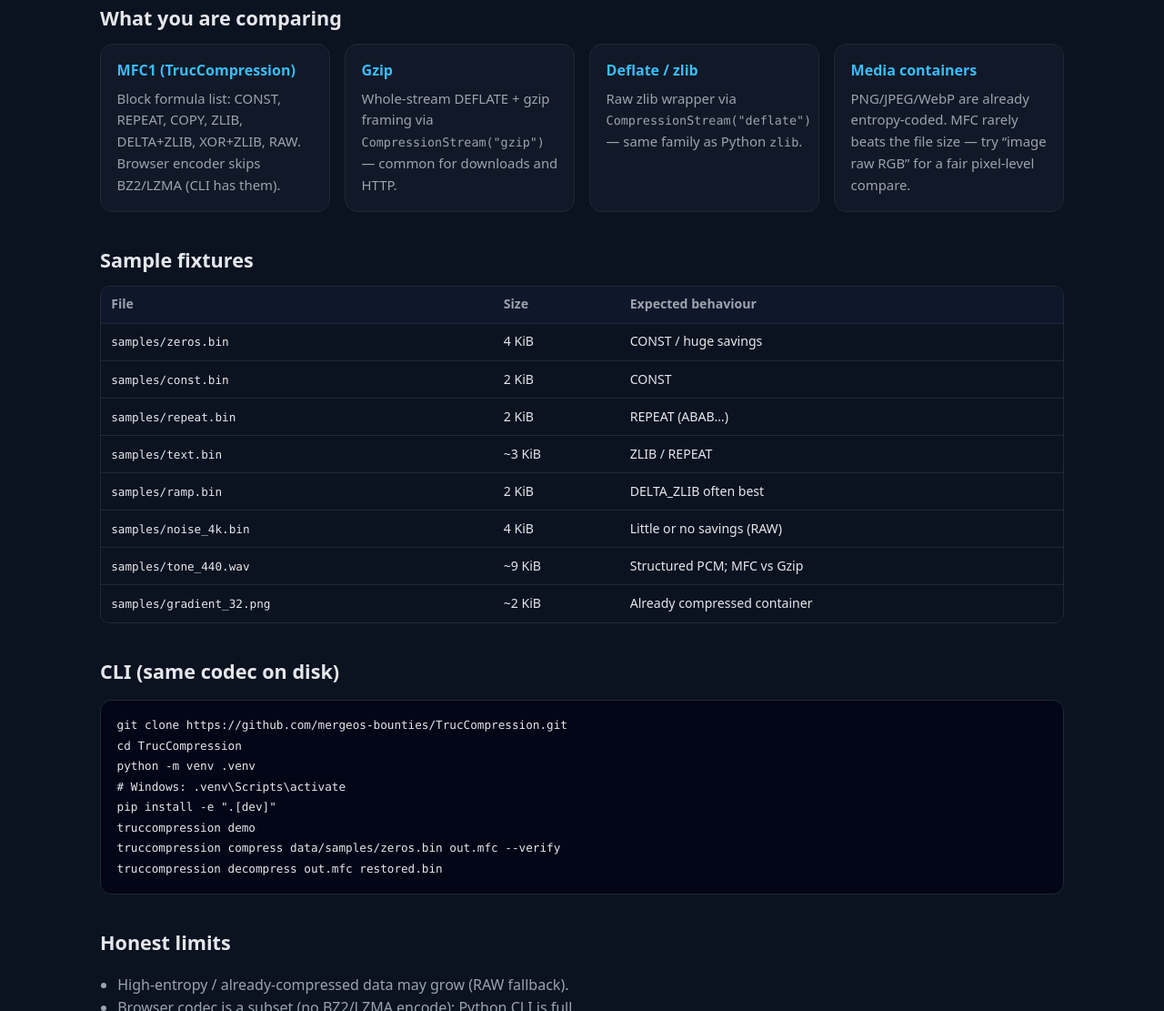
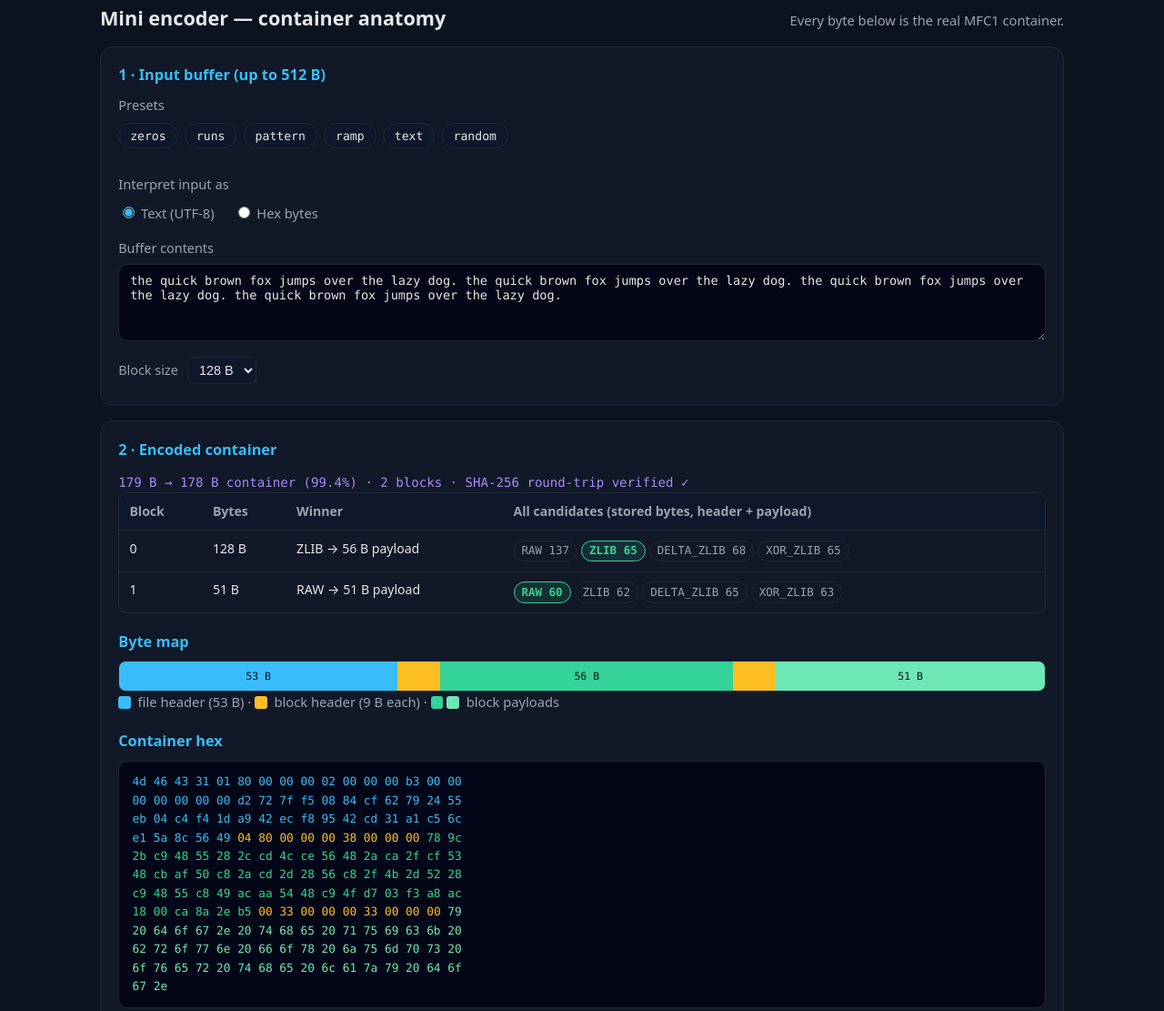
Before and after one commit to mergeos-bounties/TrucCompression, a plain HTML site: page docs/index.html in a window 1280 px wide. Shown: the part 1689-2800 px from the top of the page at 91% size. Drawn offline with Linux system fonts and the light colour scheme; no server answers.

Commit message:
Pages: mini encoder with container anatomy, byte map, hex view (closes #4) (#11)

```diff
--- a/docs/index.html
+++ b/docs/index.html
@@ -113,6 +113,74 @@
       </div>
     </section>
 
+    <section id="mini-encoder" class="playground">
+      <div class="section-head">
+        <h2>Mini encoder — container anatomy</h2>
+        <p id="miniStatus" class="status" aria-live="polite">
+          Type bytes or pick a preset to watch MFC1 encode them live.
+        </p>
+      </div>
+
+      <div class="panel">
+        <h3>1 · Input buffer (up to 512 B)</h3>
+        <fieldset class="mini-fieldset">
+          <legend class="hint">Presets</legend>
+          <div class="samples" role="group" aria-label="Buffer presets">
+            <button type="button" class="chip" data-preset="zeros" title="96 zero bytes — CONST wins">zeros</button>
+            <button type="button" class="chip" data-preset="runs" title="Three long byte runs">runs</button>
+            <button type="button" class="chip" data-preset="pattern" title="ABAB… — REPEAT wins">pattern</button>
+            <button type="button" class="chip" data-preset="ramp" title="Rising bytes — DELTA_ZLIB wins">ramp</button>
+            <button type="button" class="chip" data-preset="text" title="English sentence — ZLIB wins">text</button>
+            <button type="button" class="chip" data-preset="random" title="Random bytes — RAW fallback">random</button>
+          </div>
+        </fieldset>
+
+        <fieldset class="mini-fieldset">
+          <legend class="hint">Interpret input as</legend>
+          <label class="mini-radio"><input type="radio" name="miniMode" value="text" checked /> Text (UTF-8)</label>
+          <label class="mini-radio"><input type="radio" name="miniMode" value="hex" /> Hex bytes</label>
+        </fieldset>
+
+        <label class="mini-label" for="miniInput">Buffer contents</label>
+        <textarea id="miniInput" class="mini-input" rows="4" spellcheck="false"></textarea>
+
+        <label class="mini-label" for="miniBlock">Block size
+          <select id="miniBlock" class="mini-select">
+            <option value="64">64 B</option>
+            <option value="128" selected>128 B</option>
+            <option value="256">256 B</option>
+          </select>
+        </label>
+      </div>
+
+      <div class="panel">
+        <h3>2 · Encoded container</h3>
+        <p id="miniSummary" class="file-meta" aria-live="polite">—</p>
+
+        <div class="table-wrap">
+          <table class="cmp" aria-label="Per-block encoding decisions">
+            <thead>
+              <tr><th>Block</th><th>Bytes</th><th>Winner</th><th>All candidates (stored bytes, header + payload)</th></tr>
+            </thead>
+            <tbody id="miniBlocks">
+              <tr><td colspan="4" class="muted">Encoding…</td></tr>
+            </tbody>
+          </table>
+        </div>
+
+        <h3 class="mini-sub">Byte map</h3>
+        <div id="miniMap" class="mini-map" role="img" aria-label="Container byte map"></div>
+        <p class="hint mini-legend">
+          <span class="key fh"></span> file header (53 B) ·
+          <span class="key bh"></span> block header (9 B each) ·
+          <span class="key pl"></span><span class="key pl2"></span> block payloads
+        </p>
+
+        <h3 class="mini-sub">Container hex</h3>
+        <pre id="miniHex" class="ops mini-hex" tabindex="0" aria-label="Container bytes in hexadecimal, colored by region"></pre>
+      </div>
+    </section>
+
     <section>
       <h2>What you are comparing</h2>
       <div class="grid">
@@ -194,5 +262,6 @@ truccompression decompress out.mfc restored.bin</code></pre>
 
   <script src="mfc.js"></script>
   <script src="app.js"></script>
+  <script src="mini.js"></script>
 </body>
 </html>
--- a/docs/mfc.js
+++ b/docs/mfc.js
@@ -171,7 +171,7 @@
     return true;
   }
 
-  async function encodeBlock(block, previous) {
+  async function encodeBlockCandidates(block, previous) {
     const candidates = [{ opcode: OP.RAW, payload: block }];
 
     if (block.length && block.every((b) => b === block[0])) {
@@ -204,6 +204,11 @@
       /* CompressionStream missing — RAW only */
     }
 
+    return candidates;
+  }
+
+  async function encodeBlock(block, previous) {
+    const candidates = await encodeBlockCandidates(block, previous);
     let best = candidates[0];
     let bestSize = 9 + best.payload.length;
     for (const c of candidates) {
@@ -365,6 +370,9 @@
   global.MFC = {
     OP,
     OP_NAMES,
+    FILE_HEADER_SIZE: 53,
+    BLOCK_HEADER_SIZE: 9,
+    encodeBlockCandidates,
     compressBytes,
     decompressBytes,
     gzipBytes,
--- /dev/null
+++ b/docs/mini.js
@@ -0,0 +1,307 @@
+/**
+ * Mini encoder — interactive anatomy of the MFC1 container for small buffers.
+ * Pure client-side: uses the same browser codec (mfc.js), works offline.
+ */
+(function () {
+  "use strict";
+
+  const MAX_BYTES = 512;
+  const DEBOUNCE_MS = 250;
+
+  const $ = (id) => document.getElementById(id);
+  const input = $("miniInput");
+  const summary = $("miniSummary");
+  const status = $("miniStatus");
+  const blocksBody = $("miniBlocks");
+  const map = $("miniMap");
+  const hexOut = $("miniHex");
+  const blockSel = $("miniBlock");
+
+  if (!input || !window.MFC) return;
+
+  const textEnc = new TextEncoder();
+  const textDec = new TextDecoder();
+
+  const PRESETS = {
+    zeros: { mode: "hex", make: () => new Uint8Array(96) },
+    runs: {
+      mode: "hex",
+      make: () => {
+        const out = new Uint8Array(96);
+        out.fill(0xaa, 0, 40);
+        out.fill(0xbb, 40, 72);
+        out.fill(0xcc, 72, 96);
+        return out;
+      },
+    },
+    pattern: {
+      mode: "hex",
+      make: () => {
+        const out = new Uint8Array(96);
+        for (let i = 0; i < out.length; i++) out[i] = i % 2 ? 0x42 : 0x41;
+        return out;
+      },
+    },
+    ramp: {
+      mode: "hex",
+      make: () => Uint8Array.from({ length: 128 }, (_, i) => (i * 2) & 0xff),
+    },
+    text: {
+      mode: "text",
+      make: () =>
+        textEnc.encode(
+          "the quick brown fox jumps over the lazy dog. ".repeat(4).trimEnd(),
+        ),
+    },
+    random: {
+      mode: "hex",
+      make: () => crypto.getRandomValues(new Uint8Array(96)),
+    },
+  };
+
+  function currentMode() {
+    const checked = document.querySelector('input[name="miniMode"]:checked');
+    return checked ? checked.value : "text";
+  }
+
+  function setMode(mode) {
+    const radio = document.querySelector(
+      'input[name="miniMode"][value="' + mode + '"]',
+    );
+    if (radio) radio.checked = true;
+  }
+
+  function bytesToHexText(bytes) {
+    const parts = [];
+    for (let i = 0; i < bytes.length; i++) {
+      parts.push(bytes[i].toString(16).padStart(2, "0"));
+      if ((i + 1) % 16 === 0) parts.push("\n");
+      else parts.push(" ");
+    }
+    return parts.join("").trimEnd();
+  }
+
+  function parseBuffer() {
+    const raw = input.value;
+    if (currentMode() === "text") {
+      return textEnc.encode(raw);
+    }
+    const cleaned = raw.replace(/\s+/g, "");
+    if (cleaned === "") return new Uint8Array(0);
+    if (!/^[0-9a-fA-F]*$/.test(cleaned) || cleaned.length % 2 !== 0) {
+      throw new Error("Hex input must be pairs of 0-9 / a-f digits");
+    }
+    const out = new Uint8Array(cleaned.length / 2);
+    for (let i = 0; i < out.length; i++) {
+      out[i] = parseInt(cleaned.slice(i * 2, i * 2 + 2), 16);
+    }
+    return out;
+  }
+
+  /* Walk the container and return byte regions for the map / hex dump. */
+  function containerSegments(blob) {
+    const segs = [
+      { kind: "fh", start: 0, end: MFC.FILE_HEADER_SIZE, label: "file header" },
+    ];
+    const dv = new DataView(blob.buffer, blob.byteOffset, blob.byteLength);
+    let offset = MFC.FILE_HEADER_SIZE;
+    let index = 0;
+    while (offset + MFC.BLOCK_HEADER_SIZE <= blob.length) {
+      const opcode = blob[offset];
+      const payloadSize = dv.getUint32(offset + 5, true);
+      segs.push({
+        kind: "bh",
+        start: offset,
+        end: offset + MFC.BLOCK_HEADER_SIZE,
+        label: "block " + index + " header (" + (MFC.OP_NAMES[opcode] || opcode) + ")",
+      });
+      segs.push({
+        kind: index % 2 ? "pl2" : "pl",
+        start: offset + MFC.BLOCK_HEADER_SIZE,
+        end: offset + MFC.BLOCK_HEADER_SIZE + payloadSize,
+        label: "block " + index + " payload (" + payloadSize + " B)",
+      });
+      offset += MFC.BLOCK_HEADER_SIZE + payloadSize;
+      index++;
+    }
+    return segs;
+  }
+
+  function renderMap(blob, segs) {
+    map.textContent = "";
+    const labels = [];
+    for (const seg of segs) {
+      const len = seg.end - seg.start;
+      if (len === 0) continue;
+      const div = document.createElement("div");
+      div.className = "seg " + seg.kind;
+      div.style.flexGrow = String(len);
+      div.title = seg.label + " — bytes " + seg.start + "–" + (seg.end - 1);
+      if (len / blob.length > 0.12) div.textContent = len + " B";
+      map.appendChild(div);
+      labels.push(seg.label + " " + len + " B");
+    }
+    map.setAttribute(
+      "aria-label",
+      "Container byte map: " + labels.join(", "),
+    );
+  }
+
+  function renderHex(blob, segs) {
+    hexOut.textContent = "";
+    const kindAt = new Array(blob.length).fill("fh");
+    for (const seg of segs) {
+      for (let i = seg.start; i < seg.end && i < blob.length; i++) {
+        kindAt[i] = seg.kind;
+      }
+    }
+    const frag = document.createDocumentFragment();
+    const shown = Math.min(blob.length, MAX_BYTES + 128);
+    let run = null;
+    for (let i = 0; i < shown; i++) {
+      const txt =
+        blob[i].toString(16).padStart(2, "0") +
+        ((i + 1) % 16 === 0 ? "\n" : " ");
+      if (run && run.kind === kindAt[i]) {
+        run.node.textContent += txt;
+      } else {
+        const span = document.createElement("span");
+        span.className = "hx-" + kindAt[i];
+        span.textContent = txt;
+        frag.appendChild(span);
+        run = { kind: kindAt[i], node: span };
+      }
+    }
+    if (shown < blob.length) {
+      const tail = document.createElement("span");
+      tail.className = "muted";
+      tail.textContent = "\n… " + (blob.length - shown) + " more bytes";
+      frag.appendChild(tail);
+    }
+    hexOut.appendChild(frag);
+  }
+
+  async function renderBlocks(data, blockSize) {
+    blocksBody.textContent = "";
+    if (!data.length) {
+      const tr = document.createElement("tr");
+      tr.innerHTML = '<td colspan="4" class="muted">Empty buffer — header-only container.</td>';
+      blocksBody.appendChild(tr);
+      return;
+    }
+    let previous = null;
+    let index = 0;
+    for (let i = 0; i < data.length; i += blockSize) {
+      const block = data.subarray(i, Math.min(i + blockSize, data.length));
+      const candidates = await MFC.encodeBlockCandidates(block, previous);
+      let best = candidates[0];
+      for (const c of candidates) {
+        if (c.payload.length < best.payload.length) best = c;
+      }
+      const tr = document.createElement("tr");
+      const cells = [
+        String(index),
+        block.length + " B",
+        (MFC.OP_NAMES[best.opcode] || best.opcode) +
+          " → " +
+          best.payload.length +
+          " B payload",
+      ];
+      for (const text of cells) {
+        const td = document.createElement("td");
+        td.textContent = text;
+        tr.appendChild(td);
+      }
+      const tdCand = document.createElement("td");
+      for (const c of candidates) {
+        const chip = document.createElement("span");
+        chip.className =
+          "cand" + (c.opcode === best.opcode ? " win" : "");
+        chip.textContent =
+          (MFC.OP_NAMES[c.opcode] || c.opcode) +
+          " " +
+          (MFC.BLOCK_HEADER_SIZE + c.payload.length);
+        if (c.opcode === best.opcode) {
+          chip.setAttribute("aria-label", chip.textContent + " bytes, winner");
+        }
+        tdCand.appendChild(chip);
+      }
+      tr.appendChild(tdCand);
+      blocksBody.appendChild(tr);
+      previous = block;
+      index++;
+    }
+  }
+
+  let pending = 0;
+  async function refresh() {
+    const ticket = ++pending;
+    let data;
+    try {
+      data = parseBuffer();
+    } catch (err) {
+      summary.textContent = "Input error: " + err.message;
+      return;
+    }
+    if (data.length > MAX_BYTES) {
+      summary.textContent =
+        "Buffer is " + data.length + " B — the mini encoder is capped at " +
+        MAX_BYTES + " B (use the playground above for big files).";
+      return;
+    }
+    const blockSize = parseInt(blockSel.value, 10);
+    status.textContent = "Encoding " + data.length + " B…";
+    try {
+      const { blob, report } = await MFC.compressBytes(data, blockSize);
+      const { data: restored } = await MFC.decompressBytes(blob);
+      if (ticket !== pending) return; // stale run superseded by newer input
+      const verified = MFC.eq(restored, data);
+      const ratio = data.length
+        ? ((blob.length / data.length) * 100).toFixed(1) + "%"
+        : "n/a";
+      summary.textContent =
+        data.length + " B → " + blob.length + " B container (" + ratio +
+        ") · " + report.block_count + " block" +
+        (report.block_count === 1 ? "" : "s") + " · SHA-256 round-trip " +
+        (verified ? "verified ✓" : "FAILED ✗");
+      const segs = containerSegments(blob);
+      renderMap(blob, segs);
+      renderHex(blob, segs);
+      await renderBlocks(data, blockSize);
+      status.textContent = "Every byte below is the real MFC1 container.";
+    } catch (err) {
+      if (ticket !== pending) return;
+      summary.textContent = "Encode failed: " + err.message;
+      status.textContent = "CompressionStream may be unavailable — RAW/CONST/REPEAT still work.";
+    }
+  }
+
+  let timer = null;
+  function scheduleRefresh() {
+    clearTimeout(timer);
+    timer = setTimeout(refresh, DEBOUNCE_MS);
+  }
+
+  document.querySelectorAll("[data-preset]").forEach((btn) => {
+    btn.addEventListener("click", () => {
+      const preset = PRESETS[btn.dataset.preset];
+      if (!preset) return;
+      const bytes = preset.make();
+      setMode(preset.mode);
+      input.value =
+        preset.mode === "text" ? textDec.decode(bytes) : bytesToHexText(bytes);
+      refresh();
+    });
+  });
+
+  document.querySelectorAll('input[name="miniMode"]').forEach((radio) => {
+    radio.addEventListener("change", refresh);
+  });
+  input.addEventListener("input", scheduleRefresh);
+  blockSel.addEventListener("change", refresh);
+
+  // Initial content: the text preset, encoded immediately.
+  setMode("text");
+  input.value = textDec.decode(PRESETS.text.make());
+  refresh();
+})();
--- a/docs/styles.css
+++ b/docs/styles.css
@@ -331,3 +331,122 @@ footer {
   padding: 1.5rem;
   font-size: 0.9rem;
 }
+
+/* Mini encoder (container anatomy) */
+
+.mini-fieldset {
+  border: none;
+  margin: 0 0 0.85rem;
+  padding: 0;
+}
+
+.mini-fieldset legend {
+  padding: 0;
+  margin-bottom: 0.45rem;
+}
+
+.mini-radio {
+  margin-right: 1.1rem;
+  font-size: 0.92rem;
+  color: var(--muted);
+}
+
+.mini-radio input { accent-color: var(--accent); }
+
+.mini-label {
+  display: block;
+  margin: 0.6rem 0 0.35rem;
+  font-size: 0.9rem;
+  color: var(--muted);
+}
+
+.mini-input {
+  width: 100%;
+  resize: vertical;
+  background: #020617;
+  border: 1px solid var(--border);
+  border-radius: 10px;
+  color: var(--text);
+  padding: 0.6rem 0.75rem;
+  font-family: ui-monospace, SFMono-Regular, Menlo, Consolas, monospace;
+  font-size: 0.85rem;
+}
+
+.mini-select {
+  background: var(--card2);
+  border: 1px solid var(--border);
+  border-radius: 8px;
+  color: var(--text);
+  padding: 0.3rem 0.5rem;
+  font-size: 0.9rem;
+  margin-left: 0.4rem;
+}
+
+.mini-sub { margin-top: 1.1rem; }
+
+.mini-map {
+  display: flex;
+  height: 2.1rem;
+  border-radius: 8px;
+  overflow: hidden;
+  border: 1px solid var(--border);
+}
+
+.mini-map .seg {
+  min-width: 4px;
+  display: flex;
+  align-items: center;
+  justify-content: center;
+  font-size: 0.72rem;
+  font-family: ui-monospace, SFMono-Regular, Menlo, Consolas, monospace;
+  color: #0b1220;
+  white-space: nowrap;
+  overflow: hidden;
+}
+
+.seg.fh, .key.fh { background: #38bdf8; }
+.seg.bh, .key.bh { background: #fbbf24; }
+.seg.pl, .key.pl { background: #34d399; }
+.seg.pl2, .key.pl2 { background: #6ee7b7; }
+
+.mini-legend .key {
+  display: inline-block;
+  width: 0.85rem;
+  height: 0.85rem;
+  border-radius: 3px;
+  vertical-align: -0.1rem;
+  margin-right: 0.25rem;
+}
+
+.mini-hex { min-height: 90px; }
+.mini-hex .hx-fh { color: #38bdf8; }
+.mini-hex .hx-bh { color: #fbbf24; }
+.mini-hex .hx-pl { color: #34d399; }
+.mini-hex .hx-pl2 { color: #6ee7b7; }
+
+.cand {
+  display: inline-block;
+  border: 1px solid var(--border);
+  border-radius: 999px;
+  padding: 0.05rem 0.5rem;
+  margin: 0.1rem 0.25rem 0.1rem 0;
+  font-family: ui-monospace, SFMono-Regular, Menlo, Consolas, monospace;
+  font-size: 0.78rem;
+  color: var(--muted);
+}
+
+.cand.win {
+  border-color: var(--ok);
+  color: var(--ok);
+  background: var(--best);
+  font-weight: 700;
+}
+
+.chip:focus-visible,
+.btn:focus-visible,
+.mini-input:focus-visible,
+.mini-select:focus-visible,
+.mini-hex:focus-visible {
+  outline: 2px solid var(--accent);
+  outline-offset: 2px;
+}
```
